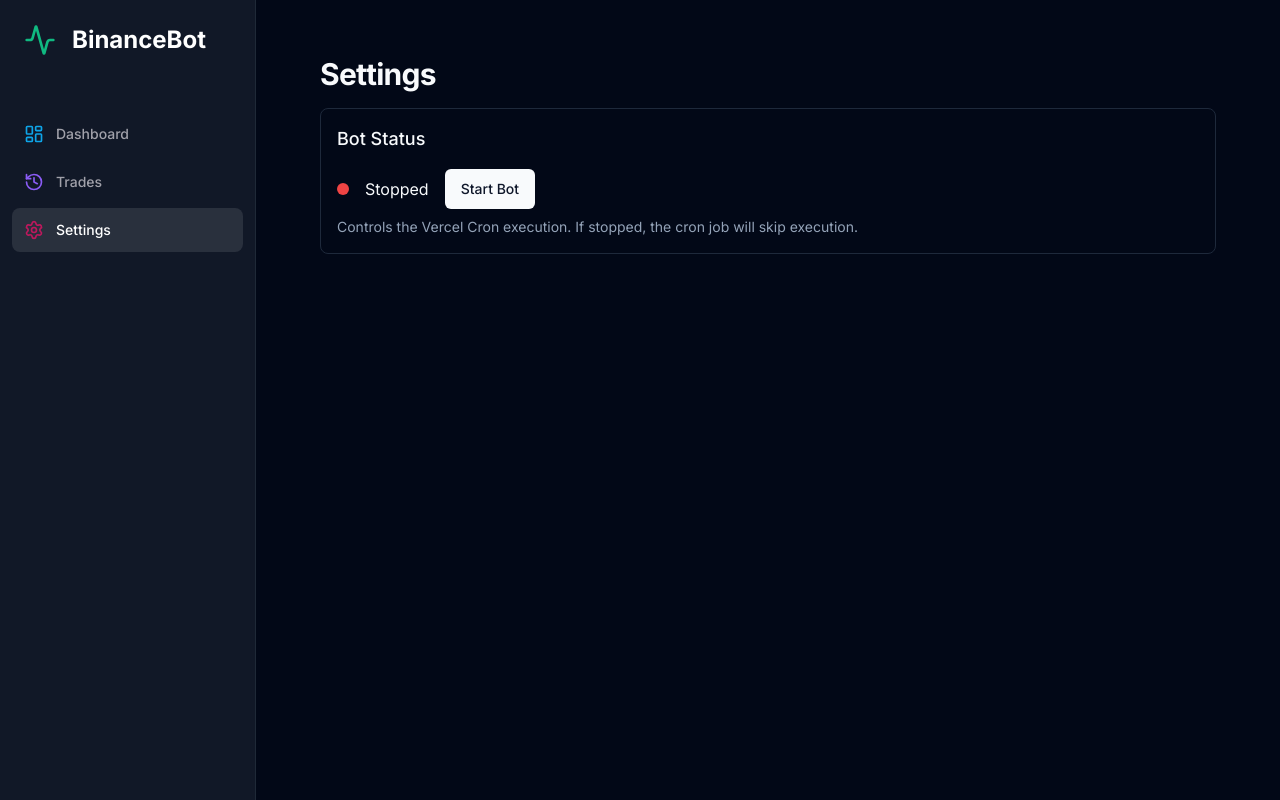
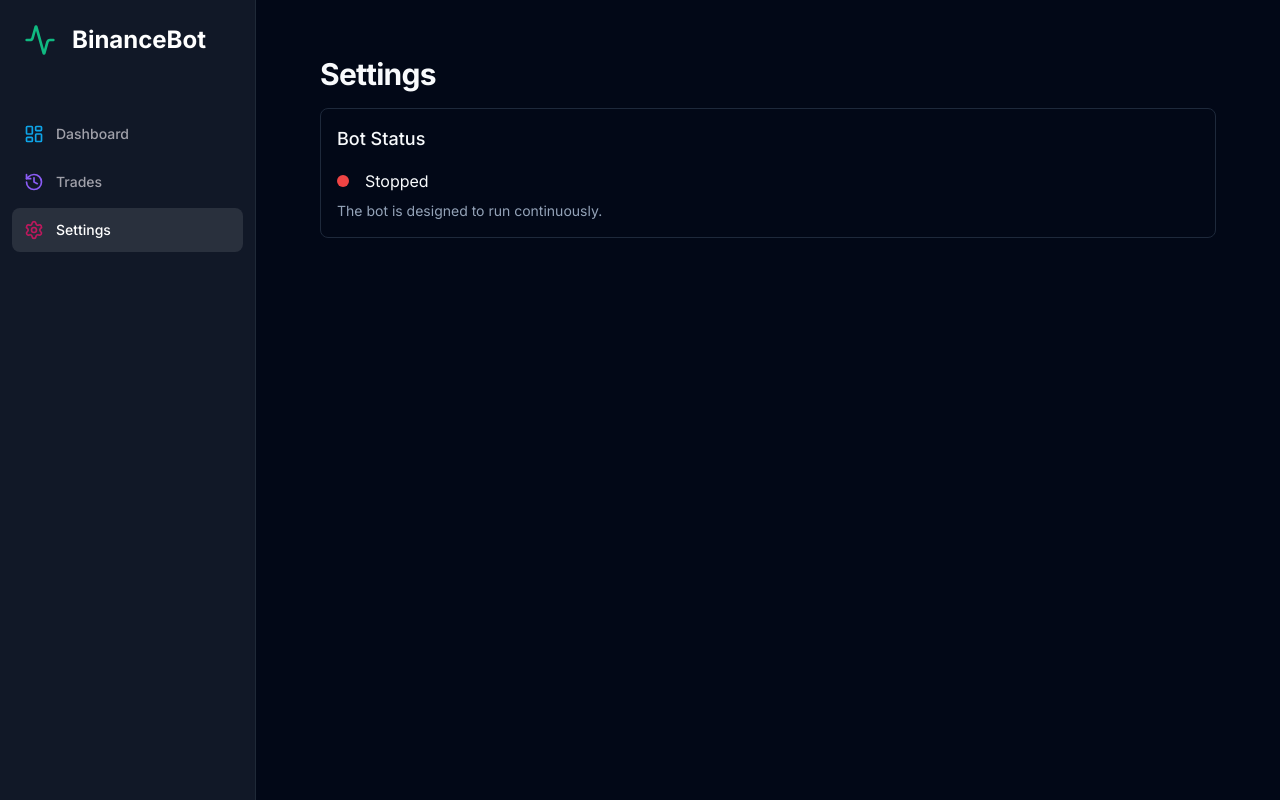
Before and after one commit to aliakgoz/gembin, a Next.js app: page /settings in a window 1280 px wide. Built offline with nearby package versions, Linux system fonts and the light colour scheme.

Commit message:
feat: remove stop bot button from ui

```diff
--- a/app/settings/page.tsx
+++ b/app/settings/page.tsx
@@ -1,19 +1,7 @@
 import { storage } from "@/lib/storage";
-import { Button } from "@/components/ui/button";
 import { revalidatePath } from "next/cache";
 
 export const dynamic = 'force-dynamic';
-
-async function toggleBot() {
-    'use server';
-    const current = (await storage.getSettings('bot_enabled')) === 'true';
-    const newValue = (!current).toString();
-    const newExpectedStatus = !current ? 'running' : 'stopped';
-
-    await storage.setSettings('bot_enabled', newValue);
-    await storage.setSettings('expected_status', newExpectedStatus);
-    revalidatePath('/settings');
-}
 
 export default async function SettingsPage() {
     const isEnabled = (await storage.getSettings('bot_enabled')) === 'true';
@@ -30,15 +18,9 @@
                 <div className="flex items-center space-x-4">
                     <div className={`h-3 w-3 rounded-full ${isEnabled ? 'bg-green-500' : 'bg-red-500'}`} />
                     <span>{isEnabled ? 'Running' : 'Stopped'}</span>
-
-                    <form action={toggleBot}>
-                        <Button variant={isEnabled ? "destructive" : "default"}>
-                            {isEnabled ? 'Stop Bot' : 'Start Bot'}
-                        </Button>
-                    </form>
                 </div>
                 <p className="text-sm text-muted-foreground mt-2">
-                    Controls the Vercel Cron execution. If stopped, the cron job will skip execution.
+                    The bot is designed to run continuously.
                 </p>
                 {lastHeartbeat && (
                     <p className="text-xs text-muted-foreground mt-1">
```
